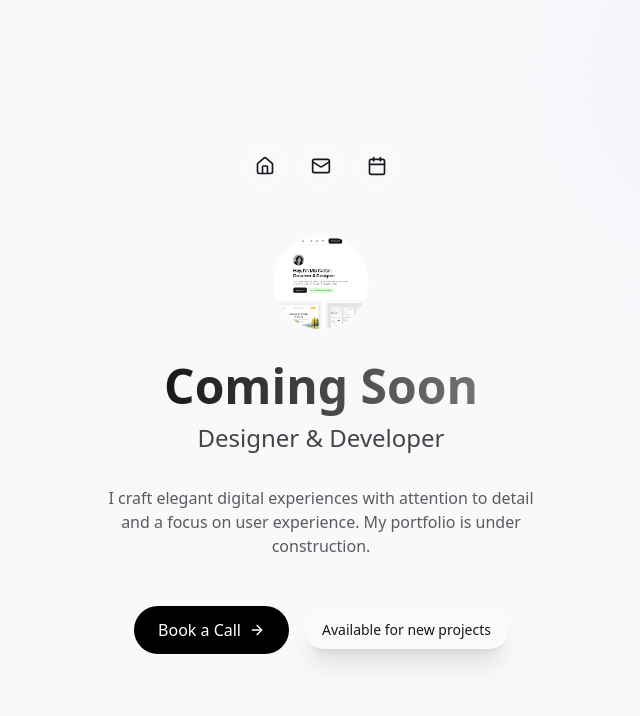
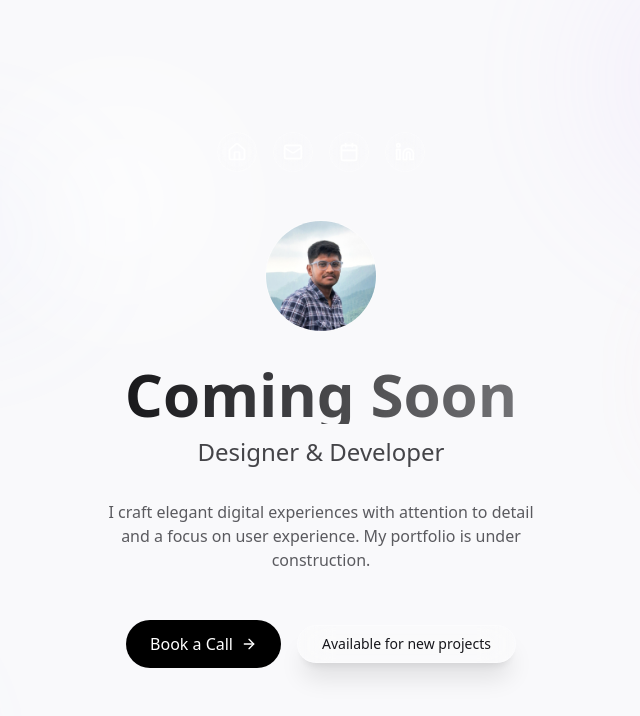
Before and after one commit to anishsarkars/portfolio-anish, a React (Vite) app: page / in a window 1280 px wide. Shown: the top 716 px of the page, without its empty margins (319-959 px from the left). Built offline with nearby package versions, Linux system fonts and the light colour scheme.

Commit message:
Add animations and interactions
Implement subtle animations and interactions for a more engaging user experience, drawing inspiration from minimal website designs.

```diff
--- a/package.json
+++ b/package.json
@@ -45,6 +45,7 @@
     "cmdk": "^1.0.0",
     "date-fns": "^3.6.0",
     "embla-carousel-react": "^8.3.0",
+    "framer-motion": "^12.6.3",
     "input-otp": "^1.2.4",
     "lucide-react": "^0.462.0",
     "next-themes": "^0.3.0",
--- a/src/components/BackgroundEffect.tsx
+++ b/src/components/BackgroundEffect.tsx
@@ -1,12 +1,39 @@
 
-import React from 'react';
+import React, { useEffect, useRef } from 'react';
 
 const BackgroundEffect: React.FC = () => {
+  const containerRef = useRef<HTMLDivElement>(null);
+
+  useEffect(() => {
+    if (!containerRef.current) return;
+
+    const handleMouseMove = (e: MouseEvent) => {
+      if (!containerRef.current) return;
+
+      const x = e.clientX / window.innerWidth;
+      const y = e.clientY / window.innerHeight;
+
+      // Subtle parallax effect on the background blobs
+      const elements = containerRef.current.querySelectorAll('.parallax-blob');
+      elements.forEach((el, i) => {
+        const htmlEl = el as HTMLElement;
+        const depth = i * 0.1 + 0.2; // Different depth for each element
+        const moveX = (x - 0.5) * depth * 40;
+        const moveY = (y - 0.5) * depth * 40;
+        htmlEl.style.transform = `translate(${moveX}px, ${moveY}px)`;
+      });
+    };
+
+    window.addEventListener('mousemove', handleMouseMove);
+    return () => window.removeEventListener('mousemove', handleMouseMove);
+  }, []);
+
   return (
-    <div className="fixed inset-0 -z-10 overflow-hidden">
-      <div className="absolute -top-[10%] -right-[10%] w-[40%] h-[40%] bg-purple-300/30 rounded-full filter blur-3xl opacity-30 animate-float"></div>
-      <div className="absolute -bottom-[10%] -left-[10%] w-[30%] h-[30%] bg-blue-300/30 rounded-full filter blur-3xl opacity-30 animate-float"></div>
-      <div className="absolute top-[40%] right-[5%] w-[15%] h-[15%] bg-pink-300/30 rounded-full filter blur-3xl opacity-30 animate-pulse-slow"></div>
+    <div ref={containerRef} className="fixed inset-0 -z-10 overflow-hidden">
+      <div className="absolute -top-[10%] -right-[10%] w-[40%] h-[40%] bg-purple-300/30 rounded-full filter blur-3xl opacity-30 animate-float parallax-blob"></div>
+      <div className="absolute -bottom-[10%] -left-[10%] w-[30%] h-[30%] bg-blue-300/30 rounded-full filter blur-3xl opacity-30 animate-float-reverse parallax-blob"></div>
+      <div className="absolute top-[40%] right-[5%] w-[15%] h-[15%] bg-pink-300/30 rounded-full filter blur-3xl opacity-30 animate-pulse-slow parallax-blob"></div>
+      <div className="absolute top-[20%] left-[10%] w-[20%] h-[20%] bg-indigo-300/30 rounded-full filter blur-3xl opacity-20 animate-float-slow parallax-blob"></div>
     </div>
   );
 };
--- /dev/null
+++ b/src/components/ParallaxContainer.tsx
@@ -0,0 +1,49 @@
+
+import React, { useRef, useEffect } from 'react';
+
+interface ParallaxContainerProps {
+  children: React.ReactNode;
+  speed?: number;
+  className?: string;
+}
+
+const ParallaxContainer: React.FC<ParallaxContainerProps> = ({
+  children,
+  speed = 0.05,
+  className = ""
+}) => {
+  const containerRef = useRef<HTMLDivElement>(null);
+
+  useEffect(() => {
+    const container = containerRef.current;
+    if (!container) return;
+
+    let animationFrameId: number;
+    let lastScrollY = window.scrollY;
+
+    const handleScroll = () => {
+      if (!container) return;
+      const scrollY = window.scrollY;
+      const delta = (scrollY - lastScrollY) * speed;
+
+      container.style.transform = `translateY(${-delta}px)`;
+      lastScrollY = scrollY;
+
+      animationFrameId = requestAnimationFrame(handleScroll);
+    };
+
+    animationFrameId = requestAnimationFrame(handleScroll);
+
+    return () => {
+      cancelAnimationFrame(animationFrameId);
+    };
+  }, [speed]);
+
+  return (
+    <div ref={containerRef} className={className}>
+      {children}
+    </div>
+  );
+};
+
+export default ParallaxContainer;
--- a/src/components/SocialIcon.tsx
+++ b/src/components/SocialIcon.tsx
@@ -17,11 +17,14 @@ const SocialIcon: React.FC<SocialIconProps> = ({ href, icon, label, className })
       rel="noopener noreferrer"
       aria-label={label}
       className={cn(
-        "flex items-center justify-center w-10 h-10 rounded-full glass transition-all duration-300 hover:scale-110",
+        "flex items-center justify-center w-10 h-10 rounded-full glass backdrop-blur-md transition-all duration-300",
+        "hover:scale-110 hover:shadow-[0_0_15px_rgba(255,255,255,0.5)] group",
         className
       )}
     >
-      {icon}
+      <div className="transform transition-transform duration-300 group-hover:rotate-[360deg]">
+        {icon}
+      </div>
     </a>
   );
 };
--- a/src/pages/Index.tsx
+++ b/src/pages/Index.tsx
@@ -1,74 +1,184 @@
 
-import React from 'react';
+import React, { useState, useEffect } from 'react';
+import { motion } from 'framer-motion';
 import SocialIcon from '@/components/SocialIcon';
 import BackgroundEffect from '@/components/BackgroundEffect';
 import CallToAction from '@/components/CallToAction';
-import { Home, Mail, Calendar, ArrowRight } from 'lucide-react';
+import ParallaxContainer from '@/components/ParallaxContainer';
+import { Home, Mail, Calendar, ArrowRight, Linkedin } from 'lucide-react';
 
 const Index = () => {
+  const [cursorPosition, setCursorPosition] = useState({ x: 0, y: 0 });
+  const [isMounted, setIsMounted] = useState(false);
+
+  useEffect(() => {
+    setIsMounted(true);
+
+    const handleMouseMove = (e: MouseEvent) => {
+      setCursorPosition({ x: e.clientX, y: e.clientY });
+    };
+
+    window.addEventListener('mousemove', handleMouseMove);
+    return () => window.removeEventListener('mousemove', handleMouseMove);
+  }, []);
+
+  if (!isMounted) return null;
+
+  const container = {
+    hidden: { opacity: 0 },
+    show: {
+      opacity: 1,
+      transition: {
+        staggerChildren: 0.1,
+        delayChildren: 0.3,
+      }
+    }
+  };
+
+  const item = {
+    hidden: { opacity: 0, y: 20 },
+    show: {
+      opacity: 1,
+      y: 0,
+      transition: {
+        type: "spring",
+        stiffness: 100,
+        damping: 10
+      }
+    }
+  };
+
   return (
-    <div className="min-h-screen flex flex-col items-center justify-center relative px-4 py-20">
+    <div className="min-h-screen flex flex-col items-center justify-center relative px-4 py-20 overflow-hidden">
       <BackgroundEffect />
 
+      {/* Custom cursor spotlight effect */}
+      <div
+        className="fixed pointer-events-none opacity-70 rounded-full mix-blend-screen z-10"
+        style={{
+          background: 'radial-gradient(circle at center, rgba(255,255,255,0.8) 0%, rgba(255,255,255,0) 60%)',
+          width: '400px',
+          height: '400px',
+          transform: `translate(${cursorPosition.x - 200}px, ${cursorPosition.y - 200}px)`,
+          transition: 'transform 0.1s ease-out',
+        }}
+      />
+
       {/* Main content container */}
-      <div className="w-full max-w-xl mx-auto">
+      <div className="w-full max-w-xl mx-auto z-20">
         {/* Navigation/Social Icons */}
-        <div className="flex justify-center mb-12 space-x-4 opacity-0 animate-fade-in-delay-1">
+        <motion.div
+          className="flex justify-center mb-12 space-x-4"
+          variants={container}
+          initial="hidden"
+          animate="show"
+        >
+          <motion.div variants={item}>
             <SocialIcon
               href="/"
-            icon={<Home className="w-5 h-5" />}
+              icon={<Home className="w-5 h-5 text-white/90" />}
               label="Homepage"
             />
+          </motion.div>
+          <motion.div variants={item}>
             <SocialIcon
               href="mailto:hello@example.com"
-            icon={<Mail className="w-5 h-5" />}
+              icon={<Mail className="w-5 h-5 text-white/90" />}
               label="Email"
             />
+          </motion.div>
+          <motion.div variants={item}>
             <SocialIcon
               href="https://cal.com/anishsarkar/"
-            icon={<Calendar className="w-5 h-5" />}
+              icon={<Calendar className="w-5 h-5 text-white/90" />}
               label="Calendar"
             />
+          </motion.div>
+          <motion.div variants={item}>
+            <SocialIcon
+              href="https://www.linkedin.com/in/anishsarkar-/"
+              icon={<Linkedin className="w-5 h-5 text-white/90" />}
+              label="LinkedIn"
+            />
+          </motion.div>
+        </motion.div>
+
+        {/* Profile Image with hover effect */}
+        <motion.div
+          className="flex justify-center mb-8"
+          initial={{ scale: 0.9, opacity: 0 }}
+          animate={{ scale: 1, opacity: 1 }}
+          transition={{ delay: 0.4, type: "spring", stiffness: 100 }}
+        >
+          <div className="relative w-28 h-28 rounded-full overflow-hidden border-2 border-white/30 glass group">
+            <img
+              src="/lovable-uploads/19c442ef-4588-401e-b6a5-99f293652cd8.png"
+              alt="Profile"
+              className="w-full h-full object-cover transition-transform duration-500 group-hover:scale-110"
+            />
+            <div className="absolute inset-0 bg-gradient-to-b from-transparent to-black/30 opacity-0 group-hover:opacity-100 transition-opacity duration-300"></div>
           </div>
+        </motion.div>
 
-        {/* Profile Image */}
-        <div className="flex justify-center mb-8">
-          <div className="w-24 h-24 rounded-full overflow-hidden border-2 border-white/30 glass opacity-0 animate-fade-in-delay-2">
-            <img
-              src="/lovable-uploads/06415e9b-a160-45f6-a026-2c2a69129171.png"
-              alt="Profile"
-              className="w-full h-full object-cover"
-            />
-          </div>
-        </div>
-
+        <ParallaxContainer speed={0.03} className="mb-3">
           {/* Heading */}
-        <h1 className="text-4xl sm:text-5xl font-bold text-center mb-3 opacity-0 animate-fade-in-delay-3">
-          <span className="text-gradient">Coming Soon</span>
-        </h1>
+          <motion.h1
+            className="text-4xl sm:text-6xl font-bold text-center"
+            initial={{ opacity: 0, y: 20 }}
+            animate={{ opacity: 1, y: 0 }}
+            transition={{ delay: 0.5, duration: 0.7 }}
+          >
+            <span className="text-gradient inline-block">Coming Soon</span>
+          </motion.h1>
+        </ParallaxContainer>
 
         {/* Subheading */}
-        <div className="text-center mb-8 opacity-0 animate-fade-in-delay-3">
+        <motion.div
+          className="text-center mb-8"
+          initial={{ opacity: 0 }}
+          animate={{ opacity: 1 }}
+          transition={{ delay: 0.6 }}
+        >
           <p className="text-xl sm:text-2xl font-light text-foreground/80">Designer & Developer</p>
-        </div>
+        </motion.div>
 
         {/* Description */}
-        <p className="text-center text-foreground/70 max-w-md mx-auto mb-12 opacity-0 animate-fade-in-delay-4">
+        <motion.p
+          className="text-center text-foreground/70 max-w-md mx-auto mb-12"
+          initial={{ opacity: 0, y: 10 }}
+          animate={{ opacity: 1, y: 0 }}
+          transition={{ delay: 0.7 }}
+        >
           I craft elegant digital experiences with attention to detail and a focus on user experience. My portfolio is under construction.
-        </p>
+        </motion.p>
 
         {/* CTA Buttons */}
-        <div className="flex flex-col sm:flex-row items-center justify-center gap-4 opacity-0 animate-fade-in-delay-4">
+        <motion.div
+          className="flex flex-col sm:flex-row items-center justify-center gap-4"
+          initial={{ opacity: 0, y: 20 }}
+          animate={{ opacity: 1, y: 0 }}
+          transition={{ delay: 0.8 }}
+        >
+          <motion.div
+            whileHover={{ scale: 1.05 }}
+            whileTap={{ scale: 0.98 }}
+            transition={{ type: "spring", stiffness: 400, damping: 17 }}
+          >
             <CallToAction href="https://cal.com/anishsarkar/">
               <span className="flex items-center">
                 Book a Call
                 <ArrowRight className="ml-2 w-4 h-4" />
               </span>
             </CallToAction>
-          <div className="glass-card px-4 py-2 rounded-full text-sm">
+          </motion.div>
+          <motion.div
+            className="glass-card px-6 py-2 rounded-full text-sm backdrop-blur-md"
+            whileHover={{ scale: 1.03, backgroundColor: "rgba(255, 255, 255, 0.25)" }}
+            transition={{ type: "spring", stiffness: 400, damping: 17 }}
+          >
             Available for new projects
-          </div>
-        </div>
+          </motion.div>
+        </motion.div>
       </div>
     </div>
   );
```
Also changed, not shown: tailwind.config.ts (+11 -1 lines), public/lovable-uploads/19c442ef-4588-401e-b6a5-99f293652cd8.png (added), 1 other file (tests, documents, lock files or other folders). Lines whose indentation alone changed are shown as unchanged.
